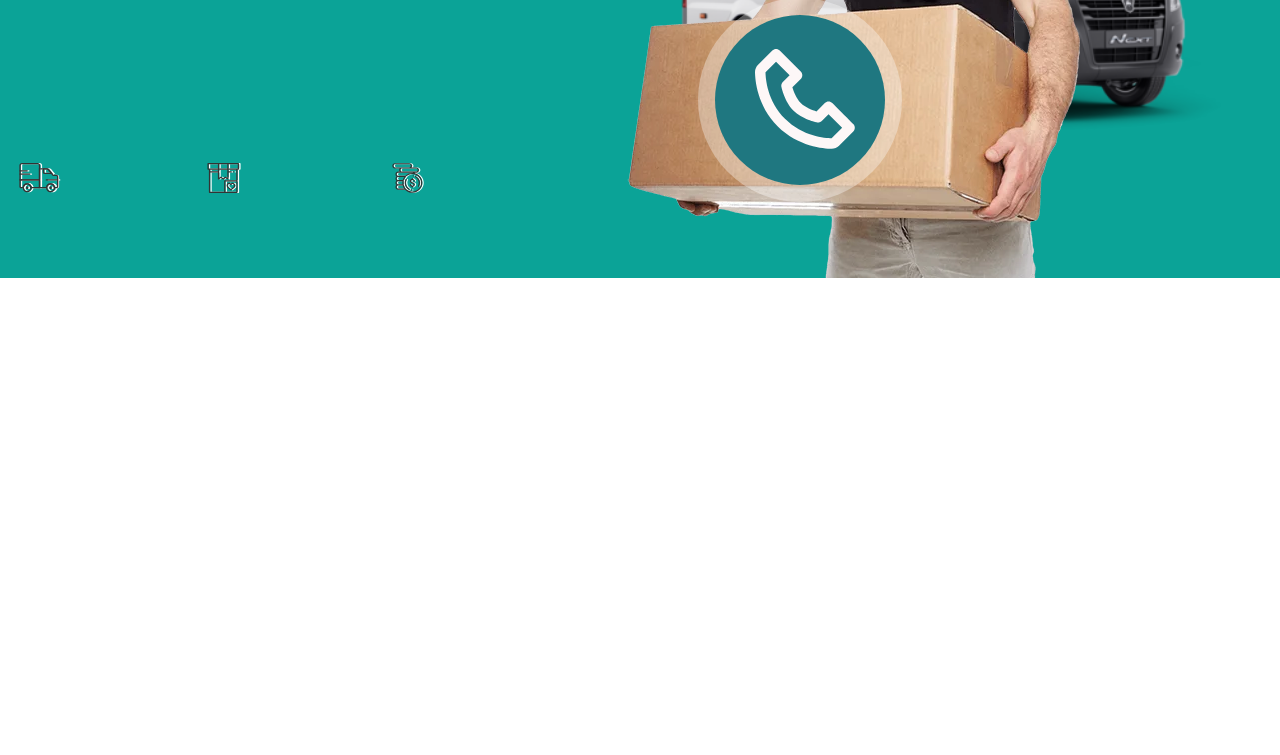
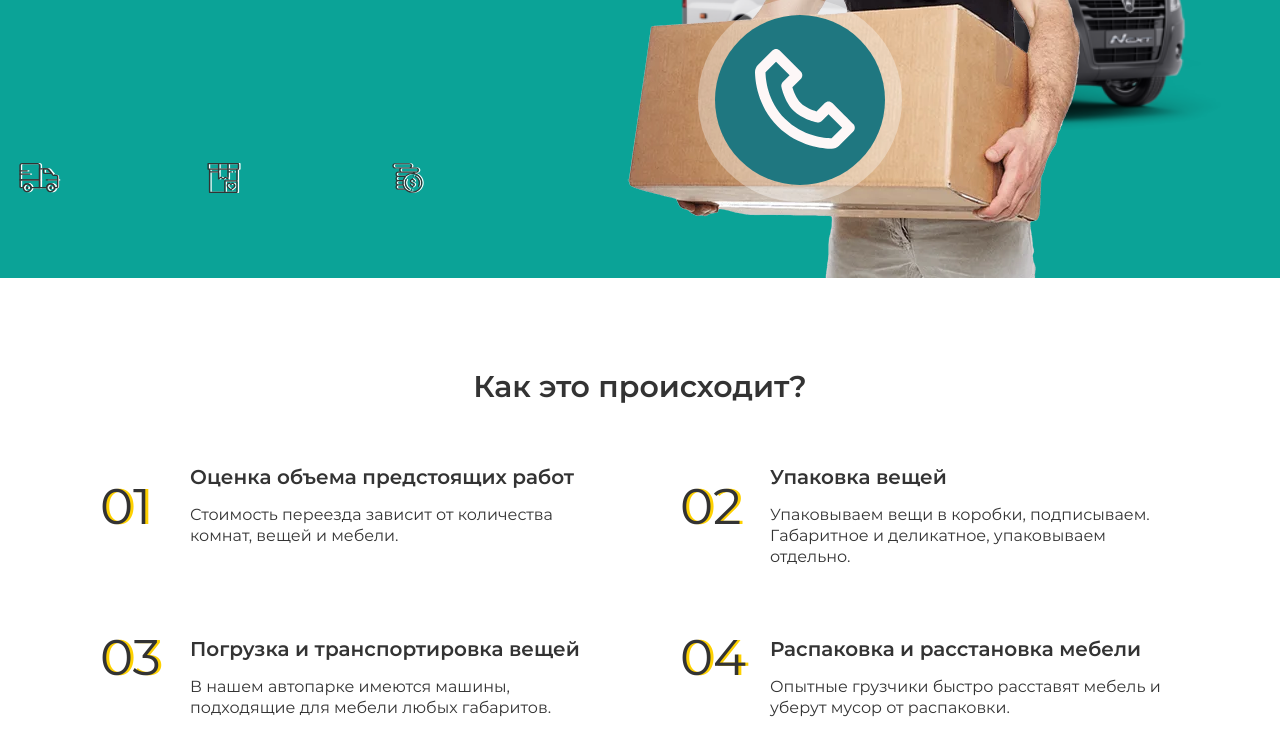
Before and after one commit to sergk1993/Fast, a website: page app/index.html in a window 1280 px wide. Shown: the part 405-1160 px from the top of the page. Before the commit the page ends 800 px from the top, so only its background shows below. Drawn offline with Linux system fonts and the light colour scheme.

Commit message:
cr: create about

```diff
--- a/app/index.html
+++ b/app/index.html
@@ -18,7 +18,7 @@
     <header class="header">
         <div class="container header-container">
             <div class="header-top">
-                <a class="header-top__link" >Fast</a>
+                <a class="header-top__link">Fast</a>
                 <nav class="header-nav">
                     <a class="header-nav__link" href="#">Цены</a>
                     <a class="header-nav__link" href="#">Автопарк</a>
@@ -66,7 +66,35 @@
         </div>
     </header>
 
+    <main>
+        <section class="about">
+            <div class="container">
+                <h2 class="about__title title">Как это происходит?</h2>
+                <div class="about__wrapper">
+                    <article class="about__box">
+                        <h3 class="about__text">Оценка объема предстоящих работ</h3>
+                        <p class="about__subtext">Стоимость переезда зависит от количества комнат, вещей и мебели. </p>
+                    </article>
+                    <article class="about__box">
+                        <h3 class="about__text">Упаковка вещей</h3>
+                        <p class="about__subtext">Упаковываем вещи в коробки, подписываем. Габаритное и деликатное,
+                            упаковываем отдельно.</p>
+                    </article>
+                    <article class="about__box">
+                        <h3 class="about__text">Погрузка и транспортировка вещей</h3>
+                        <p class="about__subtext">В нашем автопарке имеются машины, подходящие для мебели любых
+                            габаритов.</p>
+                    </article>
+                    <article class="about__box">
+                        <h3 class="about__text">Распаковка и расстановка мебели</h3>
+                        <p class="about__subtext">Опытные грузчики быстро расставят мебель и уберут мусор от распаковки.
+                        </p>
+                    </article>
+                </div>
+            </div>
+        </section>
 
+    </main>
 
 
 
--- a/app/scss/_global.scss
+++ b/app/scss/_global.scss
@@ -17,8 +17,8 @@ body {
     color: #333;
     display: flex;
     flex-direction: column;
+
 }
-
 
 ul {
     padding: 0;
@@ -64,13 +64,17 @@ fieldset {
     list-style: none;
 }
 
-
 footer {
     margin-top: auto;
 }
 
-
-
 /* .btn-style {
 
 } */
+
+.title {
+    text-align: center;
+    font-weight: 600;
+    font-size: 30px;
+    line-height: 37px;
+}
--- a/app/scss/_media.scss
+++ b/app/scss/_media.scss
@@ -11,6 +11,23 @@
     }
     .hide {
         display: none;
+    }
+
+    /* начало about */
+
+    .about__title {
+        font-size: 20px;
+        line-height: 24px;
+    }
+
+    .about__text {
+        font-size: 16px;
+        font-size: 20px;
+        line-height: 24px;
+    }
+    .about__subtext {
+        font-size: 16px;
+        line-height: 20px;
     }
 }
 
@@ -76,8 +93,6 @@
     .active-nav {
         right: 0;
     }
-
-
 }
 
 @media (max-width: 580px) {
@@ -94,8 +109,6 @@
     .header__box-image::before {
         display: none;
     }
-
-
 
     .header__box-img {
         position: absolute;
@@ -141,6 +154,4 @@
         position: relative;
         z-index: 2;
     }
-
-
 }
--- a/app/scss/style.scss
+++ b/app/scss/style.scss
@@ -134,9 +134,7 @@
         bottom: 23%;
         right: 52%;
         z-index: 10;
-
     }
-
 
     @keyframes pulse {
         100% {
@@ -190,4 +188,73 @@
 }
 
 /* Главный header конец */
+
+/* Главная about */
+.about {
+    padding-top: 90px;
+    padding-bottom: 40px;
+
+    counter-reset: counter;
+    &__title {
+        margin-bottom: 60px;
+    }
+
+    &__wrapper {
+        display: grid;
+        grid-template-columns: repeat(auto-fill, minmax(250px, 500px));
+        justify-content: center;
+        gap: 70px 80px;
+    }
+
+    &__box {
+        padding-left: 90px;
+        position: relative;
+    }
+    &__box::before {
+        counter-increment: counter;
+        content: "0" counter(counter);
+        position: absolute;
+        left: 0;
+        bottom: 0;
+        transform: translateY(-50%);
+        font-weight: 300;
+        font-size: 50px;
+        line-height: 61px;
+        z-index: 3;
+    }
+
+    &__box:nth-child(n + 10)::before {
+        counter-increment: counter;
+        content: counter(counter);
+    }
+
+    &__box::after {
+        content: "0" counter(counter);
+        position: absolute;
+        color: #FED100;
+        left: 3px;
+        bottom: 0;
+        transform: translateY(-50%);
+        font-weight: 300;
+        font-size: 50px;
+        line-height: 61px;
+        z-index: 2;
+    }
+
+    &__box:nth-child(n + 10):after {
+        content: counter(counter);
+    }
+
+    &__text {
+        font-weight: 600;
+        font-size: 20px;
+        line-height: 24px;
+        margin-bottom: 15px;
+    }
+    &__subtext {
+        font-size: 16px;
+        line-height: 21px;
+    }
+}
+
 @import "media";
```
Also changed, not shown: app/css/style.min.css.
